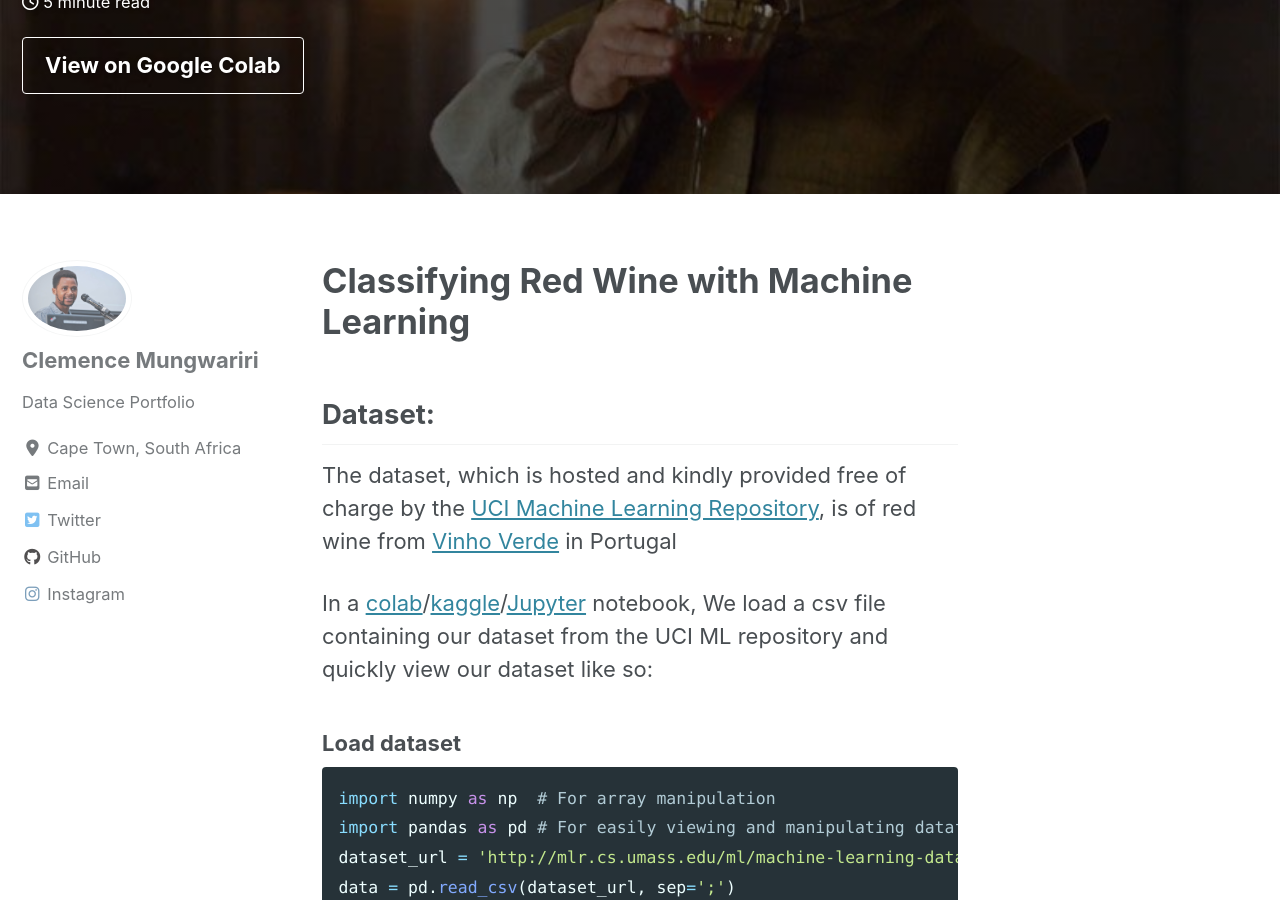
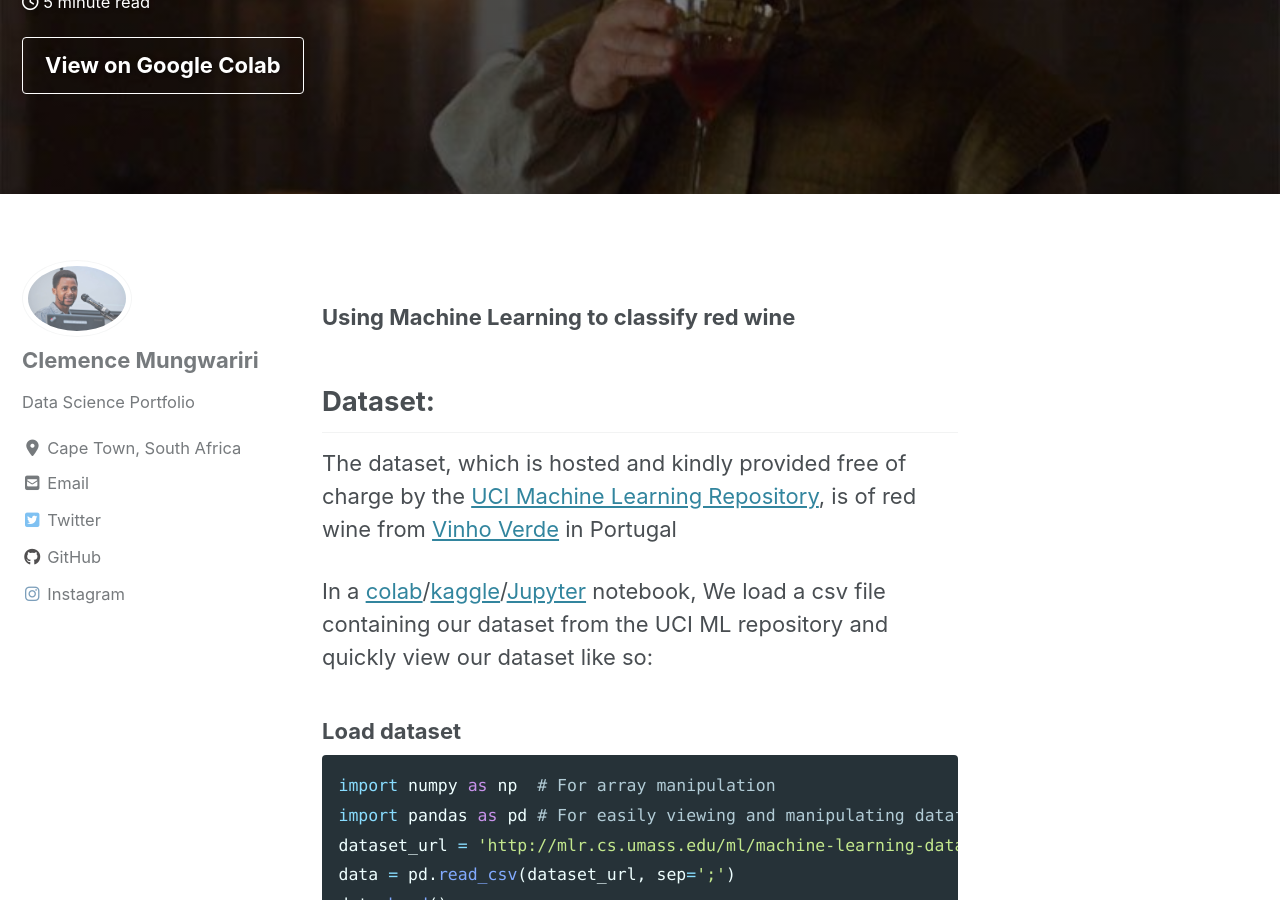
Before and after one commit to clemence5/clemence5.github.io, a Jekyll site: the page built from _posts/2019-09-02-wine.md, in a window 1280 px wide and 900 px high, scrolled down 323 px. Built offline with Jekyll 4.4.1, drawn with Linux system fonts in a browser that asks for light colours; cached includes are drawn as plain includes; nearby versions of some CDN libraries; formulas are drawn with MathJax 3.

```diff
--- a/_posts/2019-09-02-wine.md
+++ b/_posts/2019-09-02-wine.md
@@ -12,8 +12,7 @@
 mathjax: true
 ---
 
-# Classifying Red Wine with Machine Learning
-
+### Using Machine Learning to classify red wine
 
 ## Dataset:
 The dataset, which is hosted and kindly provided free of charge by the [UCI Machine Learning Repository](http://mlr.cs.umass.edu/ml/), is of red wine from [Vinho Verde](http://www.vinhoverde.pt/en/about-vinho-verde) in Portugal
```
